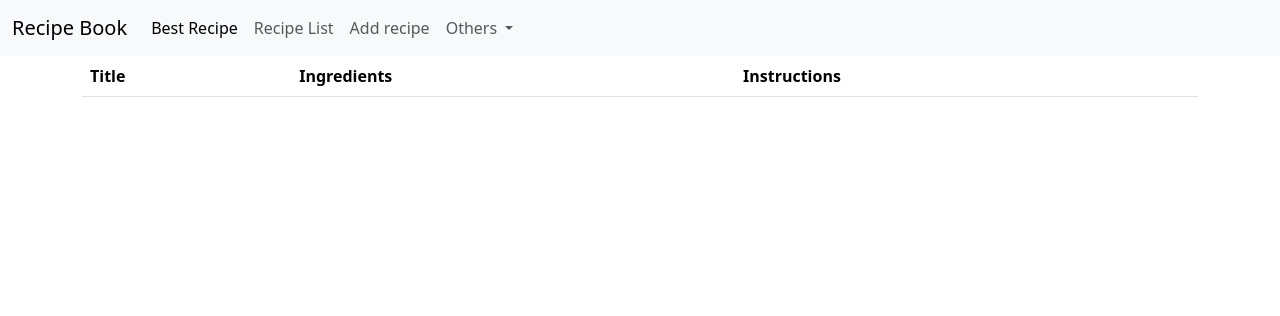
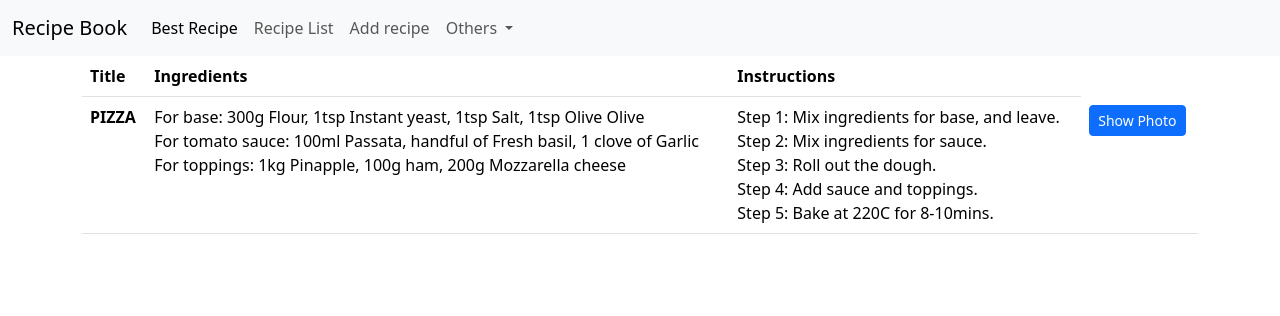
Before and after one commit to tojamvti/test_flask, a Flask app: page /best_recipe in a window 1280 px wide. Shown: the top 316 px of the page. Run offline with Flask 3, Linux system fonts and the light colour scheme; lists and menus that the app fills with data are empty.

Commit message:
Added best recipe

```diff
--- a/templates/best_recipe.html
+++ b/templates/best_recipe.html
@@ -15,16 +15,23 @@
             </tr>
         </thead>
         <tbody>
-            {% for recipe in recipies %}
             <tr>
-                <th scope="row">{{ recipe.title }}</th>
-                <td>{{ recipe.ingredients }}</td>
-                <td>{{ recipe.instructions }}</td>
+                <th scope="row">PIZZA</th>
+                <td>For base: 300g Flour, 1tsp Instant yeast, 1tsp Salt, 1tsp Olive Olive<br>
+                    For tomato sauce: 100ml Passata, handful of Fresh basil, 1 clove of Garlic<br>
+                    For toppings: 1kg Pinapple, 100g ham, 200g Mozzarella cheese
+                </td>
+                <td>
+                    Step 1: Mix ingredients for base, and leave.<br>
+                    Step 2: Mix ingredients for sauce.<br>
+                    Step 3: Roll out the dough.<br>
+                    Step 4: Add sauce and toppings.<br>
+                    Step 5: Bake at 220C for 8-10mins.
+                </td>
                 <td>
                     <a href="#" class="btn btn-primary btn-sm" role="button">Show Photo</a>
                 </td>
             </tr>
-            {% endfor %}
         </tbody>
     </table>
 </div>
--- a/templates/recipe_list.html
+++ b/templates/recipe_list.html
@@ -9,11 +9,11 @@
     <div class="modal-dialog">
       <div class="modal-content">
         <div class="modal-header">
-          <h5 class="modal-title">This Recipe will be deleted:</h5>
+          <h5 class="modal-title">This Recipe will be deleted</h5>
           <button type="button" class="btn-close" data-bs-dismiss="modal" aria-label="Close"></button>
         </div>
         <div class="modal-body" id="idDeleteMoadlBody">
-          <p>Modal body text goes here.</p>
+          <p>Are you sure?</p>
         </div>
         <div class="modal-footer">
             <form action="" method="GET" id="confirmDeleteForm"
```
Also changed, not shown: templates/index.html (+8 -4 lines), data/recipies.db.
